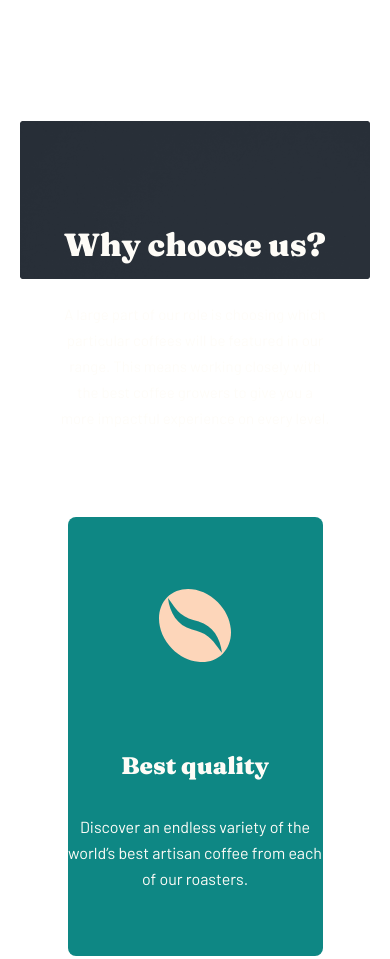
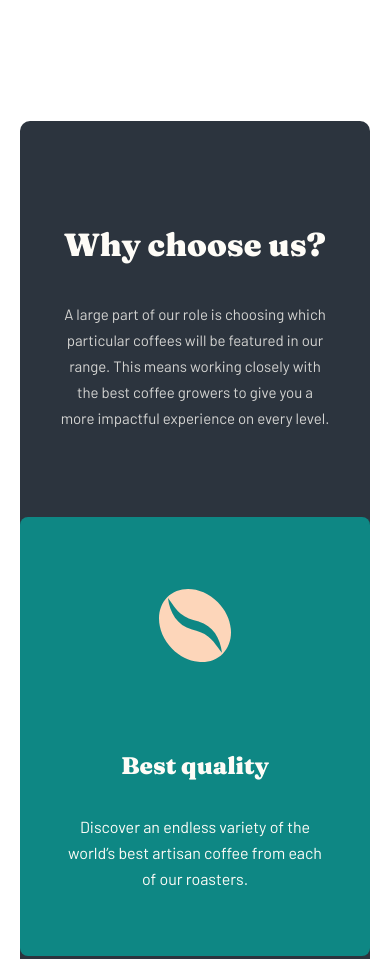
Before and after one commit to diyorbekkadamboyev/coffeeroaster-home-responsive, a plain HTML site: page index.html in a window 390 px wide. Shown: the part 2820-3779 px from the top of the page. Drawn offline with Linux system fonts and the light colour scheme.

Commit message:
initial commit

```diff
--- a/scss/blocks/_pick.scss
+++ b/scss/blocks/_pick.scss
@@ -77,6 +77,7 @@
 
 @media only screen and (max-width: 768px) {
     .pick {
+
         &__img {
             display: none;
         }
--- a/scss/blocks/_work.scss
+++ b/scss/blocks/_work.scss
@@ -3,17 +3,25 @@
     margin-bottom: 200px;
 
     &--container {
-        background-image: url("../../images/background-color.png");
-        background-repeat: no-repeat;
-        background-size: contain;
+        // background-image: url("../../images/background-color.png");
+        // background-repeat: no-repeat;
+        // background-size: contain;
         max-width: 1320px;
         margin: 0 auto;
+        background: #2C343E;
+        border-radius: 10px;
+        height: 60vh;
+        margin-bottom: 400px;
+
     }
 
     &__boxs {
         max-width: 1180px;
         margin: 0 auto;
         padding: 0 20px;
+
+
+
     }
 
     &__img-coffee {
@@ -25,12 +33,14 @@
         display: flex;
         align-items: center;
         justify-content: space-between;
+        // position: relative;
     }
 
     &__top {
         display: flex;
         align-items: center;
         flex-direction: column;
+
     }
 
     &__heading {
@@ -81,6 +91,7 @@
         display: flex;
         align-items: center;
         flex-direction: column;
+        width: 350px;
 
     }
 
@@ -105,6 +116,12 @@
             display: flex;
             align-items: center;
             flex-direction: column;
+
+        }
+
+        &--container {
+            margin-bottom: 1350px;
+            height: 115vh;
         }
 
         &__box {
```
Also changed, not shown: css/main.css, 1 other file.
